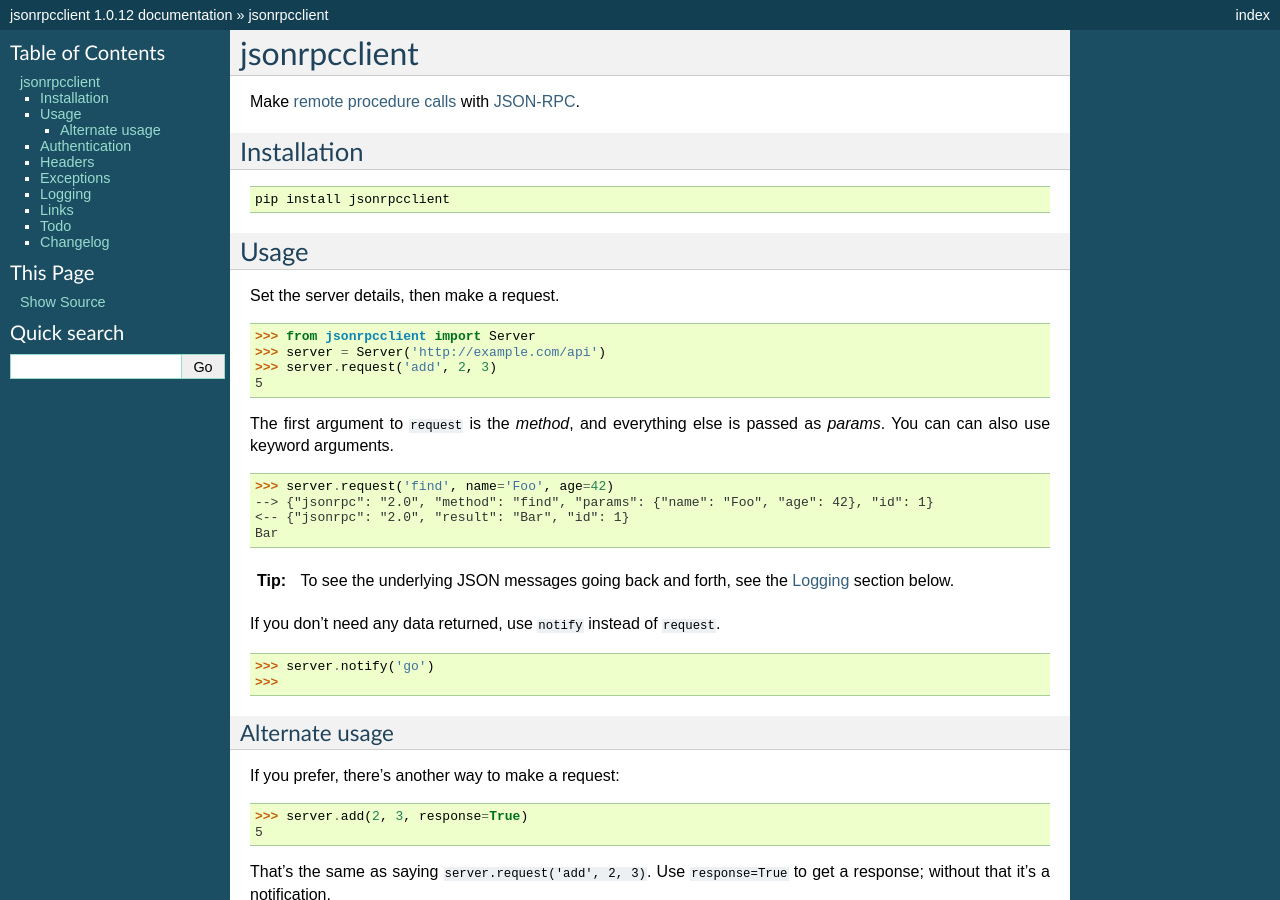
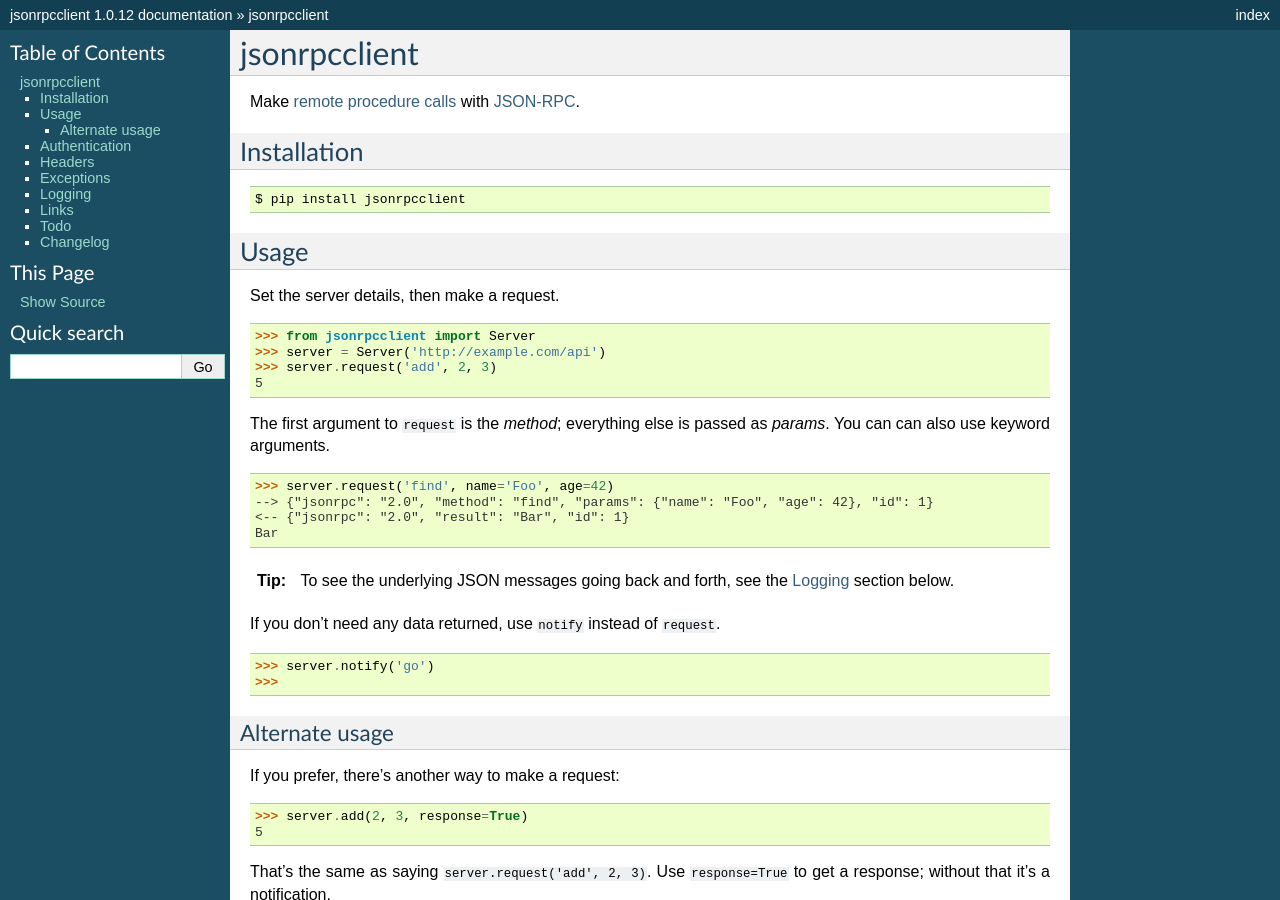
Before and after one commit to explodinglabs/jsonrpcclient, a Sphinx documentation site: the page built from doc/index.rst, in a window 1280 px wide and 900 px high. Built offline with Sphinx 7.4.7, drawn with Linux system fonts in a browser that asks for light colours.

Commit message:
Docs updated

```diff
--- a/HISTORY.rst
+++ b/HISTORY.rst
@@ -6,7 +6,7 @@
 
 * Default HTTP headers changed to meet `this document
   <http://www.simple-is-better.org/json-rpc/transport_http.html#post-request>`_.
-* Ability customize the headers.
+* Ability to customize the headers.
 * Logging has changed. See `Logging
   <http://jsonrpcclient.readthedocs.org/#logging>`_.
 
--- a/README.rst
+++ b/README.rst
@@ -4,6 +4,8 @@
 Make `remote procedure calls
 <http://en.wikipedia.org/wiki/Remote_procedure_call>`_ with `JSON-RPC
 <http://www.jsonrpc.org/>`_.
+
+
 
 .. sourcecode:: python
 
--- a/doc/index.rst
+++ b/doc/index.rst
@@ -13,9 +13,9 @@
 Installation
 ------------
 
-::
+.. code-block:: sh
 
-    pip install jsonrpcclient
+    $ pip install jsonrpcclient
 
 Usage
 -----
@@ -29,8 +29,8 @@
     >>> server.request('add', 2, 3)
     5
 
-The first argument to ``request`` is the *method*, and everything else is
-passed as *params*. You can can also use keyword arguments.
+The first argument to ``request`` is the *method*; everything else is passed as
+*params*. You can can also use keyword arguments.
 
 .. code-block:: python
 
```
